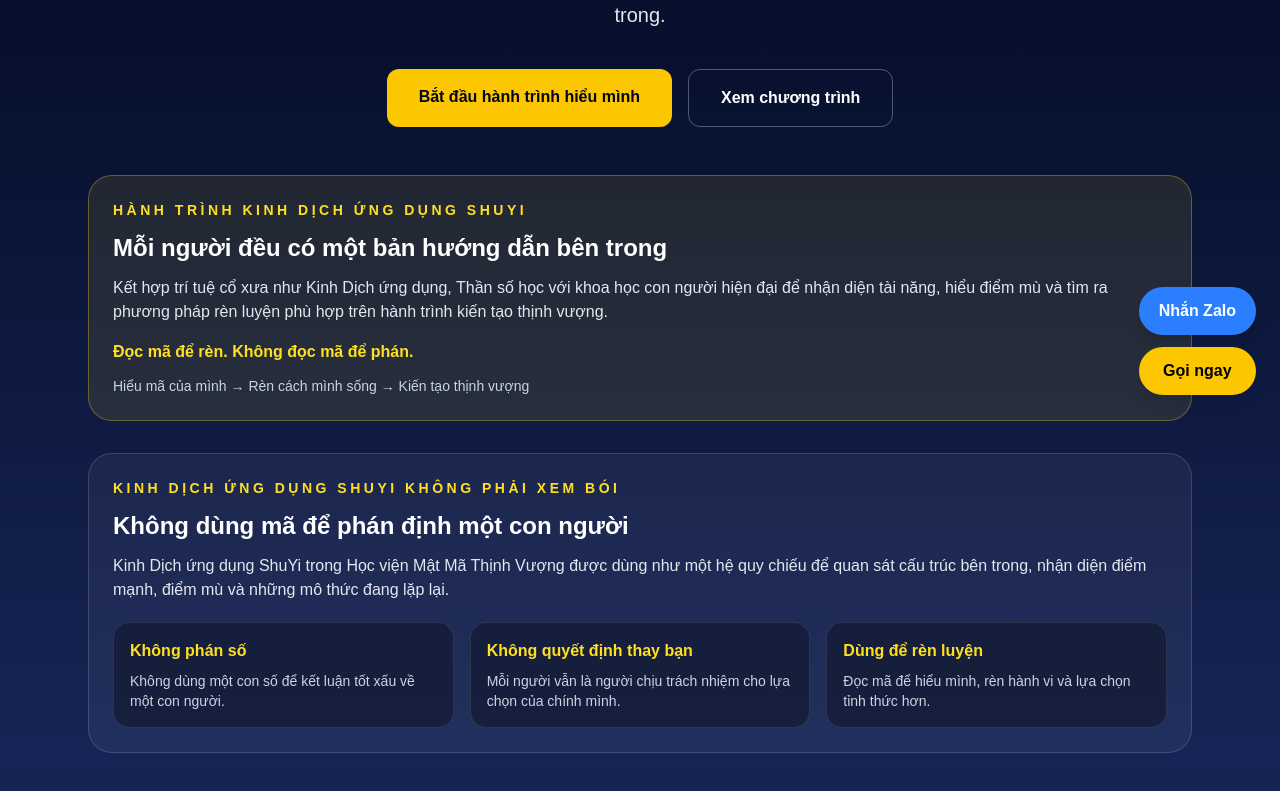
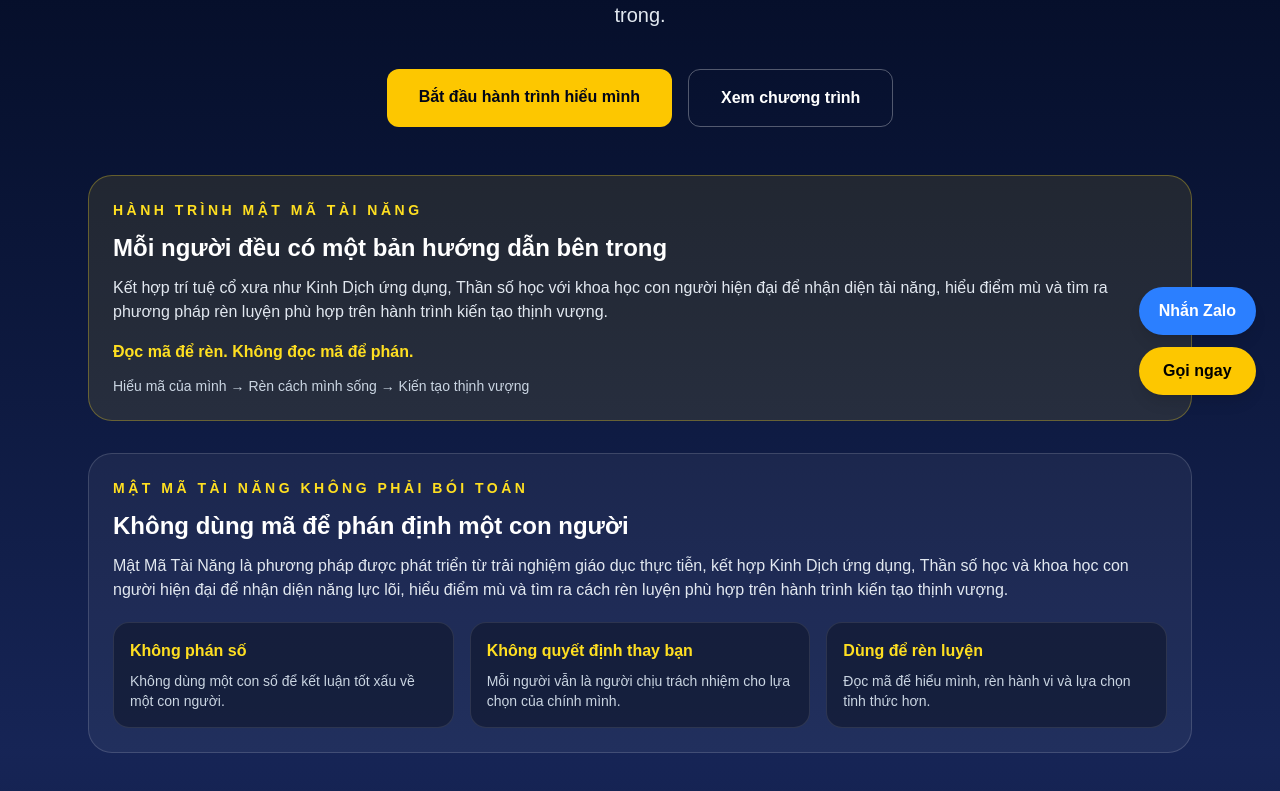
Before and after one commit to lanmatmathinhvuong-dot/mtmv, a Next.js app: page / in a window 1280 px wide. Shown: the part 381-1172 px from the top of the page. Built offline with nearby package versions, Linux system fonts and the light colour scheme; no server answers.

Commit message:
chuyen truc noi dung sang mat ma tai nang

```diff
--- a/app/page.tsx
+++ b/app/page.tsx
@@ -77,7 +77,7 @@
         </div>
 <div className="mt-12 rounded-3xl border border-yellow-300/30 bg-yellow-300/10 p-6 text-left">
   <p className="text-sm font-bold uppercase tracking-[0.25em] text-yellow-300">
-   Hành trình Kinh Dịch ứng dụng ShuYi
+   Hành trình Mật Mã Tài Năng
   </p>
   <h2 className="mt-3 text-2xl font-bold text-white">
     Mỗi người đều có một bản hướng dẫn bên trong
@@ -94,13 +94,13 @@
 </div>
 <div className="mt-8 rounded-3xl border border-white/15 bg-white/5 p-6 text-left">
   <p className="text-sm font-bold uppercase tracking-[0.25em] text-yellow-300">
-    Kinh Dịch ứng dụng ShuYi không phải xem bói
+    Mật Mã Tài Năng không phải bói toán
   </p>
   <h2 className="mt-3 text-2xl font-bold text-white">
     Không dùng mã để phán định một con người
   </h2>
   <p className="mt-3 text-slate-200">
-    Kinh Dịch ứng dụng ShuYi trong Học viện Mật Mã Thịnh Vượng được dùng như một hệ quy chiếu để quan sát cấu trúc bên trong, nhận diện điểm mạnh, điểm mù và những mô thức đang lặp lại.
+   Mật Mã Tài Năng là phương pháp được phát triển từ trải nghiệm giáo dục thực tiễn, kết hợp Kinh Dịch ứng dụng, Thần số học và khoa học con người hiện đại để nhận diện năng lực lõi, hiểu điểm mù và tìm ra cách rèn luyện phù hợp trên hành trình kiến tạo thịnh vượng.
   </p>
   <div className="mt-5 grid gap-4 md:grid-cols-3">
     <div className="rounded-2xl border border-white/10 bg-slate-900/60 p-4">
```
